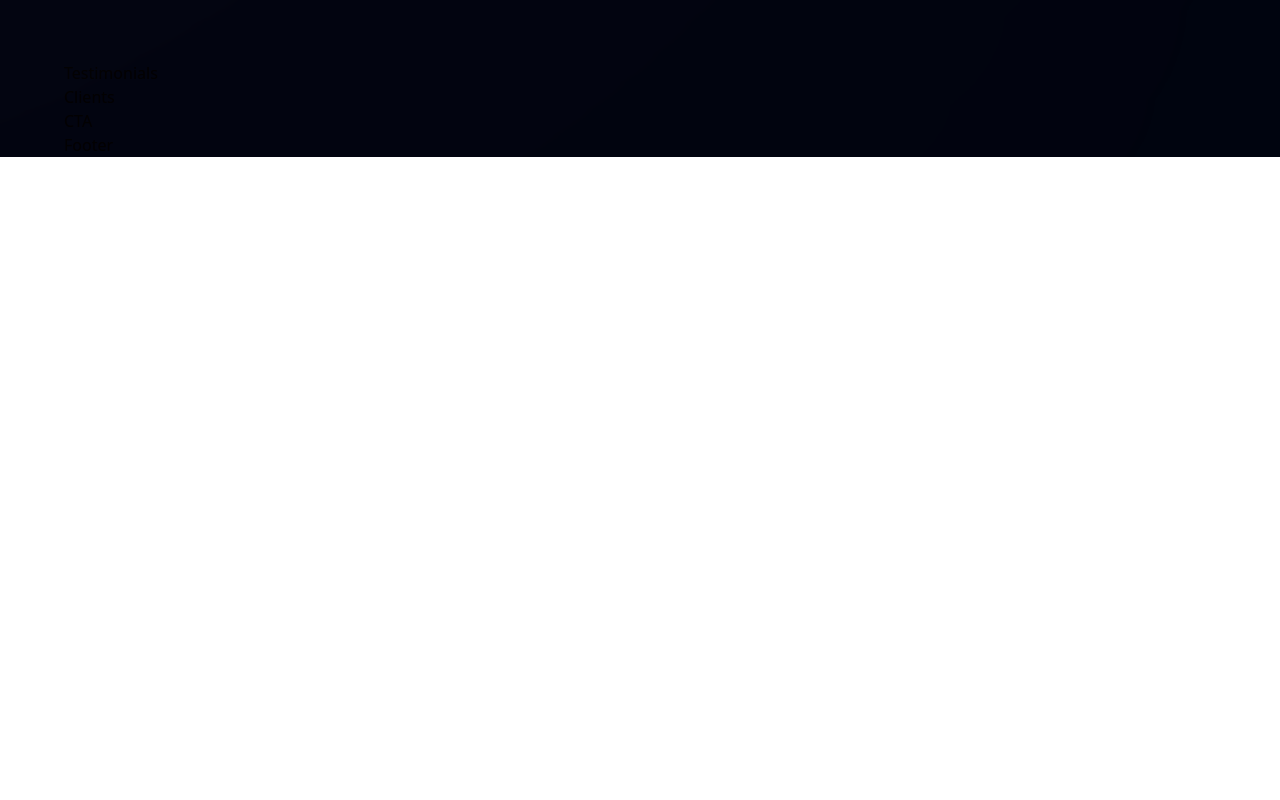
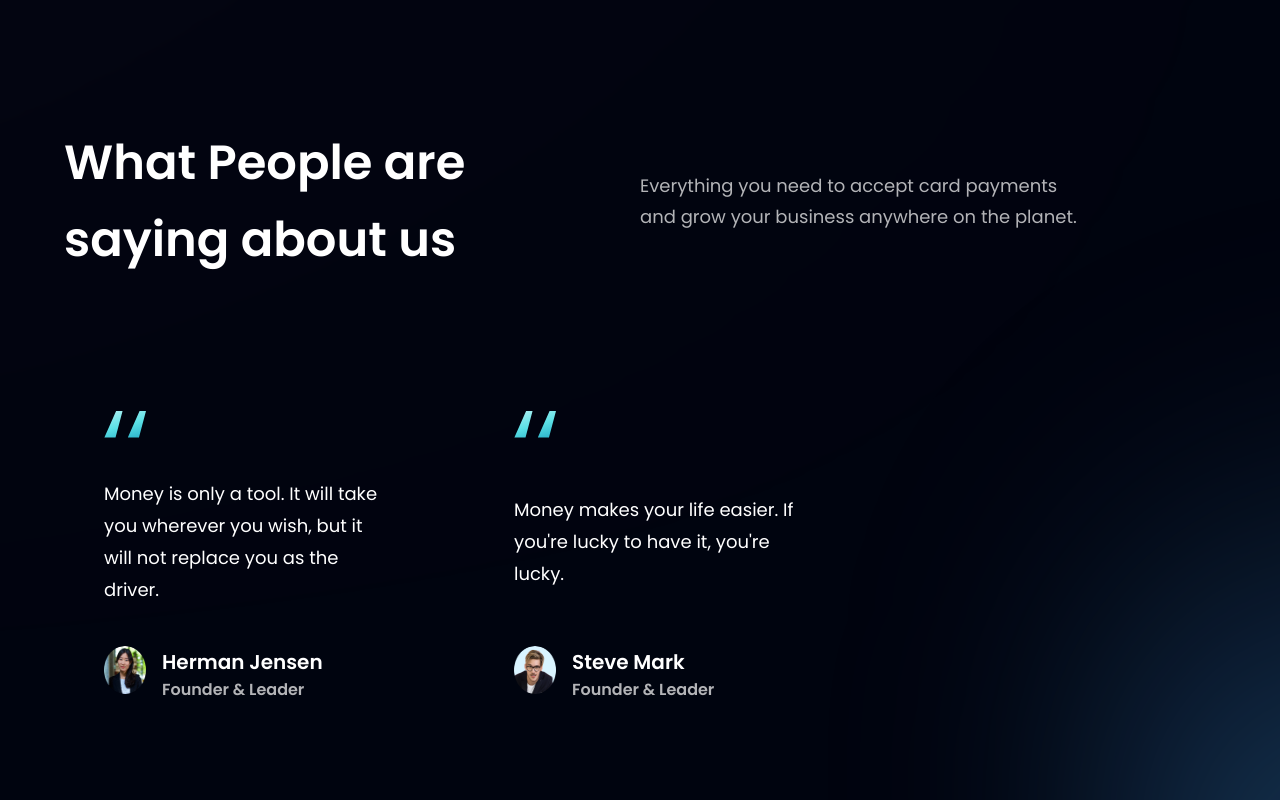
Before and after one commit to PiseAtharva/bang_modern_app, a React (Vite) app: page / in a window 1280 px wide. Shown: the part 2740-3540 px from the top of the page. Before the commit the page ends 2897 px from the top, so only its background shows below. Built offline with nearby package versions, Linux system fonts and the light colour scheme.

Commit message:
Updated Feedback and testimonials component

```diff
--- a/src/components/FeedbackCard.jsx
+++ b/src/components/FeedbackCard.jsx
@@ -1,9 +1,20 @@
-import React from 'react'
+import React from "react";
+import { quotes } from '../assets'
 
-const FeedbackCard = () => {
-  return (
-    <div>FeedbackCard</div>
-  )
-}
+const FeedbackCard = ({content, name, title, img}) => (
+  <div className="flex justify-between flex-col px-10 py-12 rounded-[20px]  max-w-[370px] md:mr-10 sm:mr-5 mr-0 my-5 feedback-card">
+    <img src={quotes} alt="doouble_quotes" className="w-[42px] h-[27px] object-contain" />
+    <p className="font-poppins font-normal text-[18px] leading-[32px] text-white my-10">
+      {content}
+    </p>
+    <div className="flex flex-row">
+      <img src={img} alt={name} className='w-[42px] h-[48px] rounded-full' />
+      <div className="flex flex-col ml-4">
+        <h4 className="font-poppins font-semibold text-[20px] leading-[32px] text-white">{name}</h4>
+        <p className="font-poppins font-semibold text-[16px] leading-[24px] text-dimWhite">{title}</p>
+      </div>
+    </div>
+  </div>
+);
 
-export default FeedbackCard
+export default FeedbackCard;
--- a/src/components/Testimonials.jsx
+++ b/src/components/Testimonials.jsx
@@ -1,9 +1,35 @@
-import React from 'react'
+import React from "react";
+import { feedback } from "../constants";
+import styles from "../style";
+import FeedbackCard from "./FeedbackCard";
 
 const Testimonials = () => {
   return (
-    <div>Testimonials</div>
-  )
-}
+    <section
+      id="clients"
+      className={`${styles.paddingY} ${styles.flexCenter} flex-col relative `}
+    >
+      <div className="absolute z-[0] w-[60%] h-[60%] -right-[50%] rounded-full blue__gradient bottom-40" />
 
-export default Testimonials
+      <div className="w-full flex justify-between items-center md:flex-row flex-col sm:mb-16 mb-6 relative z-[1]">
+        <h2 className={styles.heading2}>
+          What People are <br className="sm:block hidden" /> saying about us
+        </h2>
+        <div className="w-full md:mt-0 mt-6">
+          <p className={`${styles.paragraph} text-left max-w-[450px]`}>
+            Everything you need to accept card payments and grow your business
+            anywhere on the planet.
+          </p>
+        </div>
+      </div>
+
+      <div className="flex flex-wrap sm:justify-start justify-center w-full feedback-container relative z-[1]">
+        {feedback.map((card) => (
+          <FeedbackCard key={card.id} {...card}/>
+        ))}
+      </div>
+    </section>
+  );
+};
+
+export default Testimonials;
```
